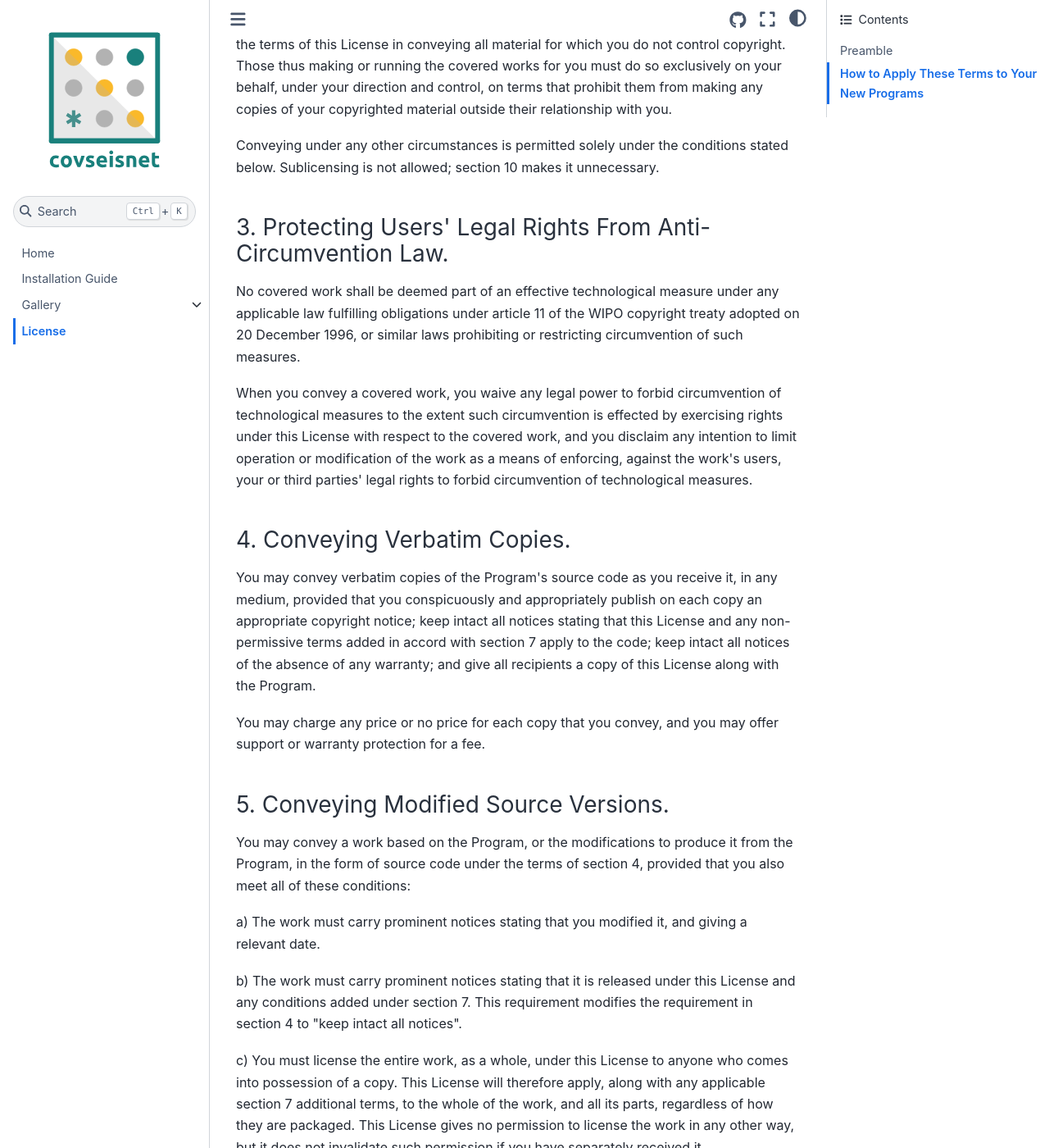
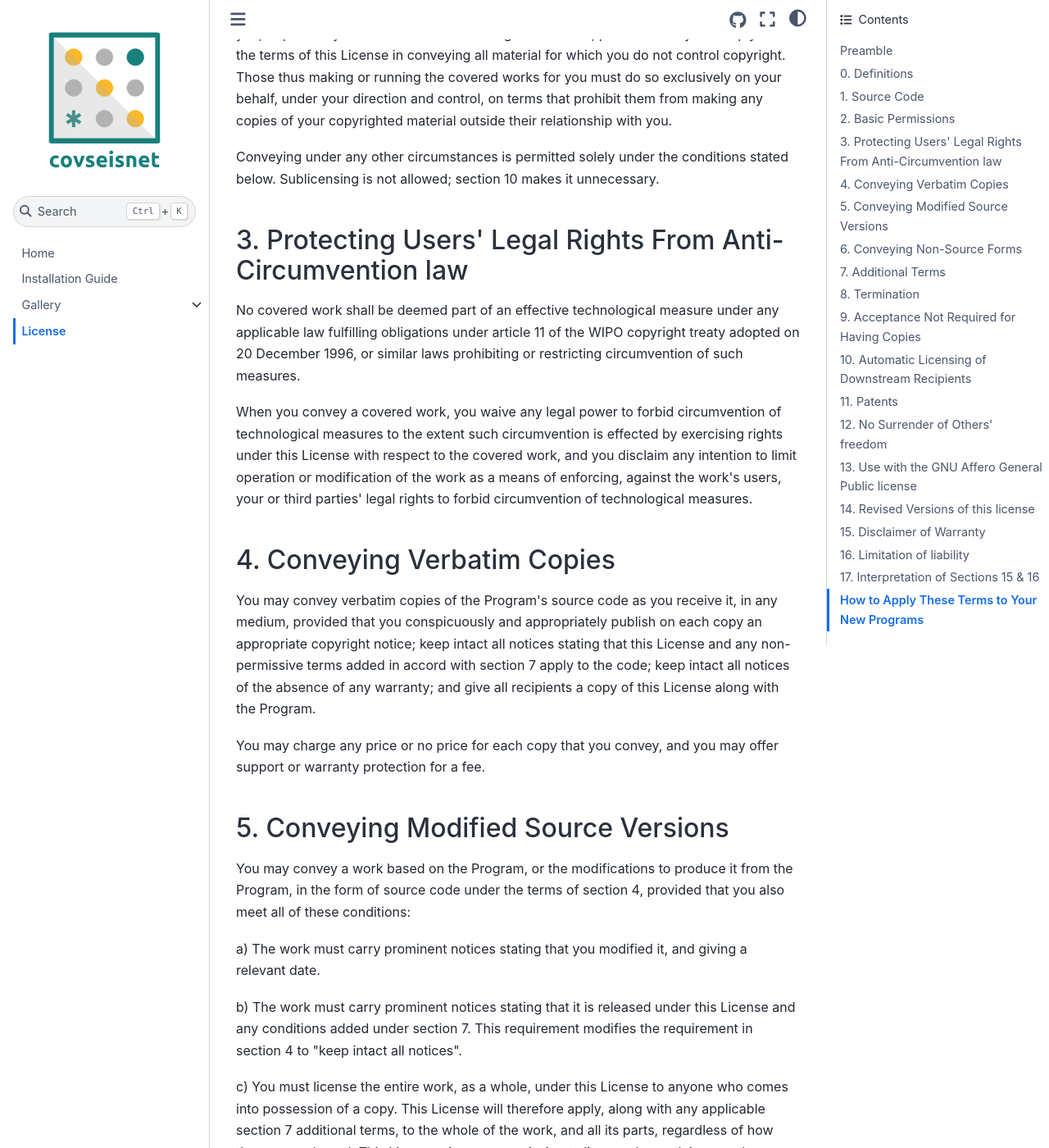
Before and after one commit to leonard-seydoux/covseisnet, a Sphinx documentation site: the page built from docs/source/license.rst, in a window 1280 px wide and 1400 px high, scrolled down 3728 px. Shown: the whole window at 82% size. Built offline with Sphinx 7.4.7 and the Sphinx Book theme 1.1.4, drawn with Linux system fonts in a browser that asks for light colours; pages that are not in the unit, such as notebooks, are missing from menus; some of the changed text lies outside the part shown.

Commit message:
Increased license section level

```diff
--- a/docs/source/license.rst
+++ b/docs/source/license.rst
@@ -76,8 +76,8 @@ modification follow.
 
 TERMS AND CONDITIONS
 
-0. Definitions.
-///////////////
+0. Definitions
+--------------
 
 "This License" refers to version 3 of the GNU General Public License.
 
@@ -116,8 +116,8 @@ work under this License, and how to view a copy of this License.  If
 the interface presents a list of user commands or options, such as a
 menu, a prominent item in the list meets this criterion.
 
-1. Source Code.
-///////////////
+1. Source Code
+--------------
 
 The "source code" for a work means the preferred form of the work
 for making modifications to it.  "Object code" means any non-source
@@ -159,8 +159,8 @@ Source.
 The Corresponding Source for a work in source code form is that
 same work.
 
-2. Basic Permissions.
-/////////////////////
+2. Basic Permissions
+---------------------
 
 All rights granted under this License are granted for the term of
 copyright on the Program, and are irrevocable provided the stated
@@ -185,8 +185,8 @@ Conveying under any other circumstances is permitted solely under
 the conditions stated below.  Sublicensing is not allowed; section 10
 makes it unnecessary.
 
-3. Protecting Users' Legal Rights From Anti-Circumvention Law.
-//////////////////////////////////////////////////////////////
+3. Protecting Users' Legal Rights From Anti-Circumvention law
+-------------------------------------------------------------
 
 No covered work shall be deemed part of an effective technological
 measure under any applicable law fulfilling obligations under article
@@ -202,8 +202,8 @@ modification of the work as a means of enforcing, against the work's
 users, your or third parties' legal rights to forbid circumvention of
 technological measures.
 
-4. Conveying Verbatim Copies.
-/////////////////////////////
+4. Conveying Verbatim Copies
+----------------------------
 
 You may convey verbatim copies of the Program's source code as you
 receive it, in any medium, provided that you conspicuously and
@@ -216,8 +216,8 @@ recipients a copy of this License along with the Program.
 You may charge any price or no price for each copy that you convey,
 and you may offer support or warranty protection for a fee.
 
-5. Conveying Modified Source Versions.
-//////////////////////////////////////
+5. Conveying Modified Source Versions
+-------------------------------------
 
 You may convey a work based on the Program, or the modifications to
 produce it from the Program, in the form of source code under the
@@ -254,8 +254,8 @@ beyond what the individual works permit.  Inclusion of a covered work
 in an aggregate does not cause this License to apply to the other
 parts of the aggregate.
 
-6. Conveying Non-Source Forms.
-//////////////////////////////
+6. Conveying Non-Source Forms
+-----------------------------
 
 You may convey a covered work in object code form under the terms
 of sections 4 and 5, provided that you also convey the
@@ -353,8 +353,8 @@ documented (and with an implementation available to the public in
 source code form), and must require no special password or key for
 unpacking, reading or copying.
 
-7. Additional Terms.
-////////////////////
+7. Additional Terms
+-------------------
 
 "Additional permissions" are terms that supplement the terms of this
 License by making exceptions from one or more of its conditions.
@@ -418,8 +418,8 @@ Additional terms, permissive or non-permissive, may be stated in the
 form of a separately written license, or stated as exceptions;
 the above requirements apply either way.
 
-8. Termination.
-///////////////
+8. Termination
+--------------
 
 You may not propagate or modify a covered work except as expressly
 provided under this License.  Any attempt otherwise to propagate or
@@ -447,8 +447,8 @@ this License.  If your rights have been terminated and not permanently
 reinstated, you do not qualify to receive new licenses for the same
 material under section 10.
 
-9. Acceptance Not Required for Having Copies.
-/////////////////////////////////////////////
+9. Acceptance Not Required for Having Copies
+--------------------------------------------
 
 You are not required to accept this License in order to receive or
 run a copy of the Program.  Ancillary propagation of a covered work
@@ -459,8 +459,8 @@ modify any covered work.  These actions infringe copyright if you do
 not accept this License.  Therefore, by modifying or propagating a
 covered work, you indicate your acceptance of this License to do so.
 
-10. Automatic Licensing of Downstream Recipients.
-/////////////////////////////////////////////////
+10. Automatic Licensing of Downstream Recipients
+------------------------------------------------
 
 Each time you convey a covered work, the recipient automatically
 receives a license from the original licensors, to run, modify and
@@ -485,8 +485,8 @@ rights granted under this License, and you may not initiate litigation
 any patent claim is infringed by making, using, selling, offering for
 sale, or importing the Program or any portion of it.
 
-11. Patents.
-////////////
+11. Patents
+-----------
 
 A "contributor" is a copyright holder who authorizes use under this
 License of the Program or a work on which the Program is based.  The
@@ -555,8 +555,8 @@ Nothing in this License shall be construed as excluding or limiting
 any implied license or other defenses to infringement that may
 otherwise be available to you under applicable patent law.
 
-12. No Surrender of Others' Freedom.
-////////////////////////////////////
+12. No Surrender of Others' freedom
+-----------------------------------
 
 If conditions are imposed on you (whether by court order, agreement or
 otherwise) that contradict the conditions of this License, they do not
@@ -568,8 +568,8 @@ to collect a royalty for further conveying from those to whom you convey
 the Program, the only way you could satisfy both those terms and this
 License would be to refrain entirely from conveying the Program.
 
-13. Use with the GNU Affero General Public License.
-///////////////////////////////////////////////////
+13. Use with the GNU Affero General Public license
+--------------------------------------------------
 
 Notwithstanding any other provision of this License, you have
 permission to link or combine any covered work with a work licensed
@@ -580,8 +580,8 @@ but the special requirements of the GNU Affero General Public License,
 section 13, concerning interaction through a network will apply to the
 combination as such.
 
-14. Revised Versions of this License.
-/////////////////////////////////////
+14. Revised Versions of this license
+------------------------------------
 
 The Free Software Foundation may publish revised and/or new versions of
 the GNU General Public License from time to time.  Such new versions will
@@ -607,8 +607,8 @@ permissions.  However, no additional obligations are imposed on any
 author or copyright holder as a result of your choosing to follow a
 later version.
 
-15. Disclaimer of Warranty.
-///////////////////////////
+15. Disclaimer of Warranty
+--------------------------
 
 THERE IS NO WARRANTY FOR THE PROGRAM, TO THE EXTENT PERMITTED BY
 APPLICABLE LAW.  EXCEPT WHEN OTHERWISE STATED IN WRITING THE COPYRIGHT
@@ -619,8 +619,8 @@ PURPOSE.  THE ENTIRE RISK AS TO THE QUALITY AND PERFORMANCE OF THE PROGRAM
 IS WITH YOU.  SHOULD THE PROGRAM PROVE DEFECTIVE, YOU ASSUME THE COST OF
 ALL NECESSARY SERVICING, REPAIR OR CORRECTION.
 
-16. Limitation of Liability.
-////////////////////////////
+16. Limitation of liability
+---------------------------
 
 IN NO EVENT UNLESS REQUIRED BY APPLICABLE LAW OR AGREED TO IN WRITING
 WILL ANY COPYRIGHT HOLDER, OR ANY OTHER PARTY WHO MODIFIES AND/OR CONVEYS
```
Also changed, not shown: other parts of docs/source/license.rst (+2 -2 lines).
